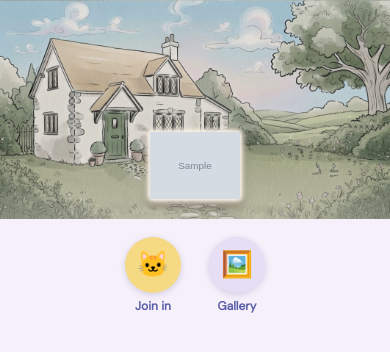
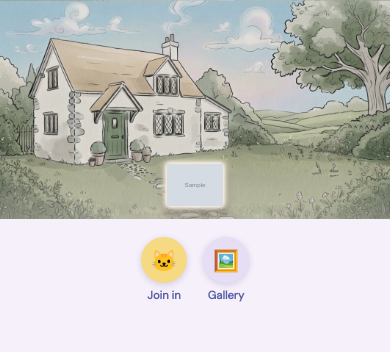
Before and after one commit to MonicaFeis/monicat-manor, a Django app: page / in a window 390 px wide. Shown: the part 73-425 px from the top of the page. Run offline with Django 4.2, Linux system fonts and the light colour scheme; tables that the repository leaves empty hold one stand-in row (values such as "Sample post"); grey boxes marked "Sample" are stand-in pictures.

Commit message:
Make site responsive: fix canvas touch/mouse scaling, add mobile breakpoints for scene and grids, fix missing base column classes

```diff
--- a/static/css/style.css
+++ b/static/css/style.css
@@ -86,6 +86,8 @@
 .scene-wrapper {
     position: relative;
     width: 100%;
+    max-width: 1400px;
+    margin: 0 auto;
     aspect-ratio: 16 / 9;
     max-height: 75vh;
     overflow: hidden;
@@ -242,3 +244,42 @@
     opacity: 0.7;
     cursor: default;
 }
+
+/* ---------- Responsive adjustments ---------- */
+
+@media (max-width: 576px) {
+    .cat-row {
+        padding: 0 12px;
+        bottom: 3%;
+    }
+    .cat-sprite {
+        width: 56px;
+        height: 56px;
+    }
+    .crown-badge {
+        font-size: 1.1rem;
+        top: -10px;
+    }
+    .scene-toolbar {
+        gap: 16px;
+    }
+    .icon-btn-circle {
+        width: 46px;
+        height: 46px;
+        font-size: 1.3rem;
+    }
+    .icon-btn-label {
+        font-size: 0.7rem;
+    }
+    .spotlight-banner {
+        font-size: 0.8rem;
+        padding: 6px 10px;
+    }
+}
+
+@media (min-width: 577px) and (max-width: 991px) {
+    .cat-sprite {
+        width: 74px;
+        height: 74px;
+    }
+}
--- a/templates/cats/cat_detail.html
+++ b/templates/cats/cat_detail.html
@@ -4,7 +4,7 @@
 
 {% block content %}
     <div class="row justify-content-center">
-        <div class="col-md-7">
+        <div class="col-12 col-md-7">
             <div class="card p-4 mb-4">
                 <div class="d-flex justify-content-between align-items-start">
                     <h1 class="h3">{{ object.name }}</h1>
--- a/templates/cats/gallery.html
+++ b/templates/cats/gallery.html
@@ -8,7 +8,7 @@
     {% if cats %}
         <div class="row g-4 mt-2">
             {% for cat in cats %}
-                <div class="col-md-4 col-lg-3">
+                <div class="col-6 col-md-4 col-lg-3">
                     <div class="card h-100">
                         <img src="{{ cat.drawing_image.url }}" class="card-img-top" alt="{{ cat.name }}"
                              style="height: 180px; object-fit: cover; border-radius: 12px 12px 0 0;">
--- a/templates/cats/my_cats.html
+++ b/templates/cats/my_cats.html
@@ -11,7 +11,7 @@
     {% if cats %}
         <div class="row g-4">
             {% for cat in cats %}
-                <div class="col-md-4">
+                <div class="col-6 col-md-4">
                     <div class="card h-100">
                         <img src="{{ cat.drawing_image.url }}" class="card-img-top" alt="{{ cat.name }}"
                              style="height: 180px; object-fit: cover; border-radius: 12px 12px 0 0;">
```
Also changed, not shown: templates/cats/cat_form.html (+18 -3 lines).
